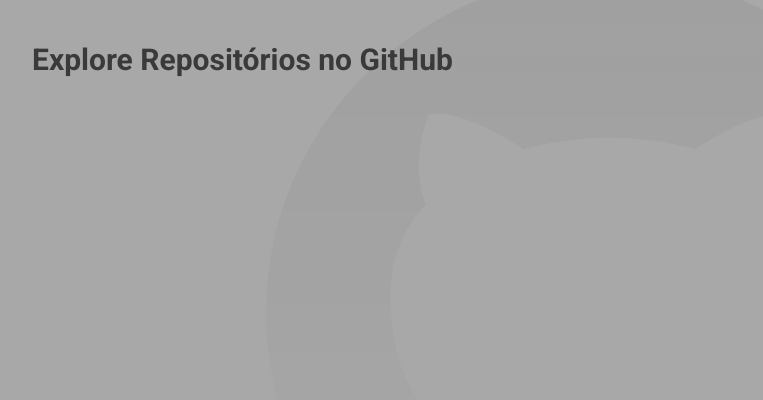
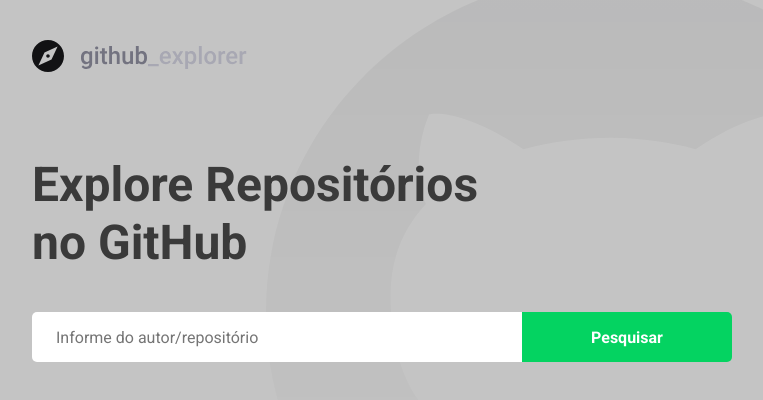
Before and after one commit to Luke0195/GitHubExplorer, a React (Create React App) app: page / in a window 1280 px wide. Shown: the top 400 px of the page, without its empty margins (148-911 px from the left). Built offline with nearby package versions, Linux system fonts and the light colour scheme.

Commit message:
chore: add polished

```diff
--- a/package.json
+++ b/package.json
@@ -10,6 +10,7 @@
     "@types/node": "^12.0.0",
     "@types/react": "^16.9.53",
     "@types/react-dom": "^16.9.8",
+    "polished": "^4.0.5",
     "react": "^17.0.1",
     "react-dom": "^17.0.1",
     "react-router-dom": "^5.2.0",
--- a/src/pages/Dashboard/index.tsx
+++ b/src/pages/Dashboard/index.tsx
@@ -1,10 +1,16 @@
 import React from 'react';
-import { Title } from './styles';
+import { Title, Form } from './styles';
+import logoImg from '../../assets/github-logo.svg';
 
 const Dashboard: React.FC = () => {
   return (
     <>
+      <img src={logoImg} alt="GitHub Explorer logo" />
       <Title> Explore Repositórios no GitHub</Title>
+      <Form>
+        <input type="text" placeholder="Informe do autor/repositório" />
+        <button type="submit">Pesquisar</button>
+      </Form>
     </>
   );
 };
--- a/src/pages/Dashboard/styles.ts
+++ b/src/pages/Dashboard/styles.ts
@@ -1,7 +1,40 @@
 import styled from 'styled-components';
+import { shade } from 'polished';
 
 export const Title = styled.h1`
-  font-size: 30px;
-  line-height: 40px;
+  font-size: 48px;
+  line-height: 58px;
   color: #3a3a3a;
+  margin-top: 80px;
+  width: 100%;
+  max-width: 450px;
 `;
+
+export const Form = styled.form`
+  margin: 40px 0;
+  width: 100%;
+  max-width: 700px;
+  display: flex;
+
+  input {
+    flex: 1;
+    height: 50px;
+    padding: 0 24px;
+    border: 0;
+    border-radius: 5px 0 0 5px;
+  }
+
+  button {
+    width: 210px;
+    height: 50px;
+    background-color: #04d361;
+    border-radius: 0 5px 5px 0;
+    border: 0;
+    color: #fff;
+    font-weight: bold;
+
+    &:hover {
+      background: ${shade(0.2, '#04d361')};
+    }
+  }
+`;
--- a/src/styles/global.ts
+++ b/src/styles/global.ts
@@ -11,7 +11,7 @@
 }
 
 body{
-  background:#A8A8A8 url(${backgroundImage}) 70% top;
+  background:#c4c4c4 url(${backgroundImage}) 70% top;
   background-repeat: no-repeat;
   -webkit-font-smoothing: antialiased;
 
```
Also changed, not shown: 2 other files (tests, documents, lock files or other folders).
